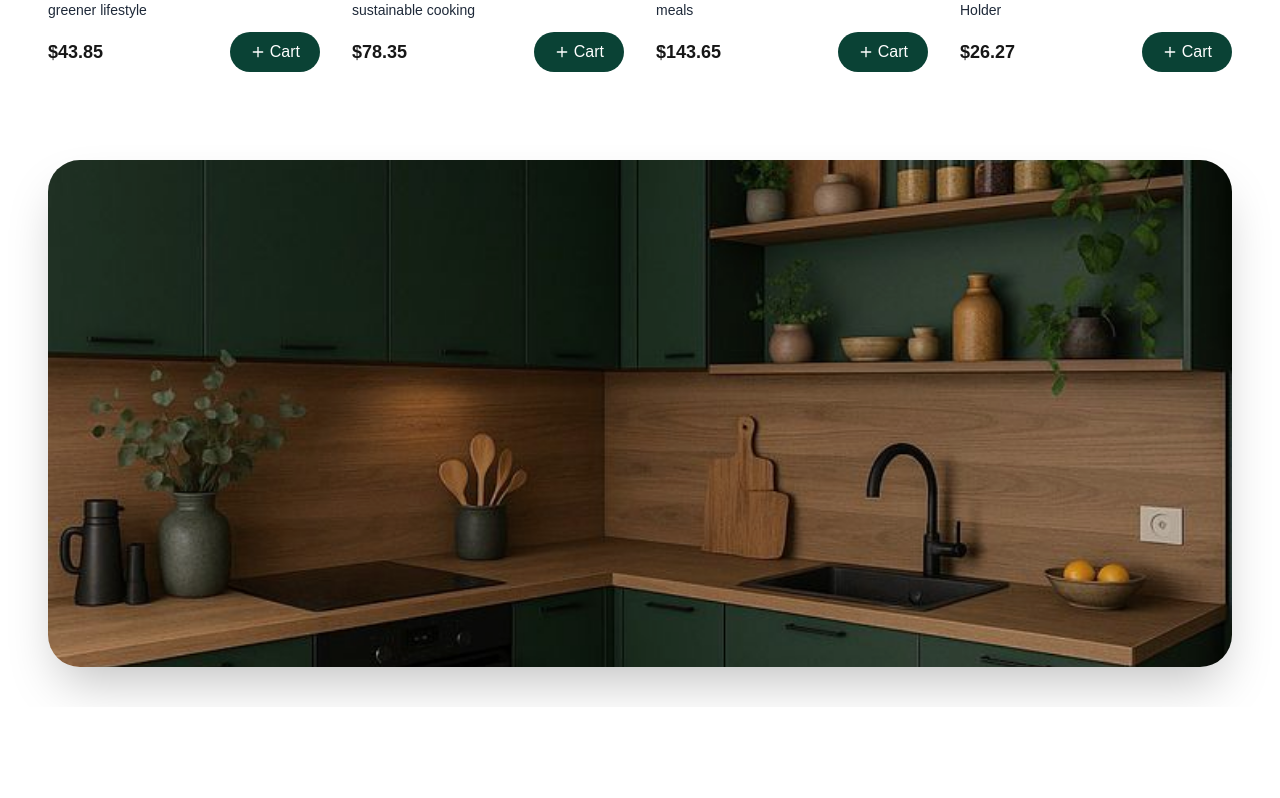
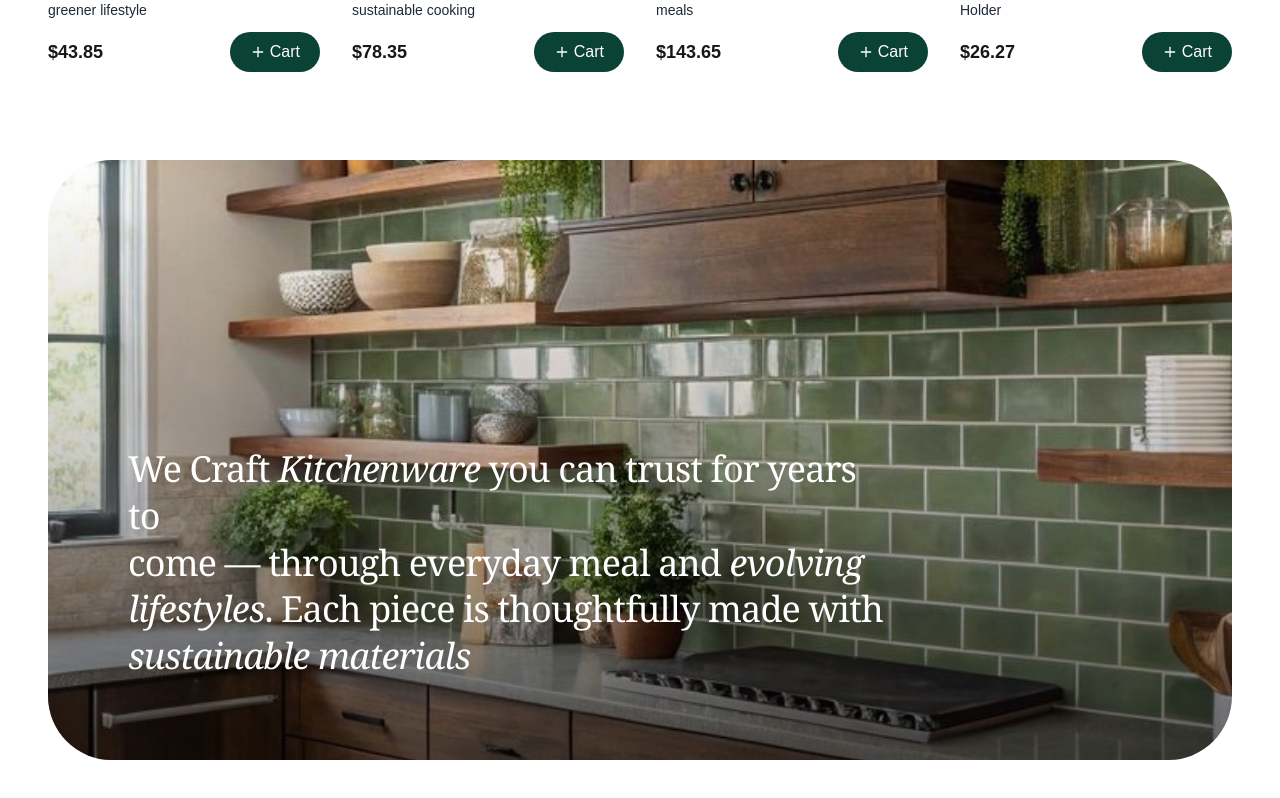
Before and after one commit to IYKEACE/queens-grocery-store, a Next.js app: page / in a window 1280 px wide. Shown: the part 1434-2232 px from the top of the page. Before the commit the page ends 2141 px from the top, so only its background shows below. Built offline with nearby package versions, Linux system fonts and the light colour scheme.

Commit message:
completed the kitchen section

```diff
--- a/component/HeroSection.tsx
+++ b/component/HeroSection.tsx
@@ -6,7 +6,7 @@ const HeroSection = () => {
   return (
     <div className="relative w-full h-[80vh] md:h-[820px] overflow-hidden bg-gray-900">
       <Image
-        src="/green-kitchen2.jpg"
+        src="/kitchen.jpg"
         alt="Green Kitchenware"
         fill
         className="object-cover"
--- a/component/Kitchen.tsx
+++ b/component/Kitchen.tsx
@@ -3,16 +3,27 @@ import Image from "next/image";
 
 const Kitchen = () => {
   return (
-    <div className="w-full px-6 md:px-12 py-10">
-      <div className="relative w-full aspect-[16/9] md:aspect-[21/9] rounded-[2rem] overflow-hidden shadow-2xl">
+    <div className="px-6 md:px-12 py-10">
+      <div className="relative w-full h-[60vh] md:h-[600px] overflow-hidden rounded-[1.5rem] md:rounded-[4rem]">
         <Image
-          src="/kitchen.jpg"
+          src="/kitchenss.jpeg"
           alt="Modern Green Kitchen Inspiration"
           fill
           className="object-cover transition-transform duration-700 hover:scale-105"
           priority
         />
-        <div className="absolute inset-0 bg-black/5" />
+        <div className="absolute inset-0 bg-gradient-to-t from-black/60 via-black/20 to-transparent" />
+        <div className="relative z-10 flex flex-col justify-end h-full p-8 md:p-20">
+          <h2 className="text-2xl md:text-4xl text-white font-serif max-w-3xl leading-[1.3] tracking-tight">
+            We Craft <span className="italic">Kitchenware</span> you can trust
+            for years to <br className="hidden md:block" /> come — through
+            everyday meal and <span className="italic">evolving</span>
+            <br className="hidden md:block" />
+            <span className="italic">lifestyles</span>. Each piece is
+            thoughtfully made with <br className="hidden md:block" />
+            <span className="italic font-light">sustainable materials</span>
+          </h2>
+        </div>
       </div>
     </div>
   );
```
Also changed, not shown: public/kitchenss.jpeg (added).
